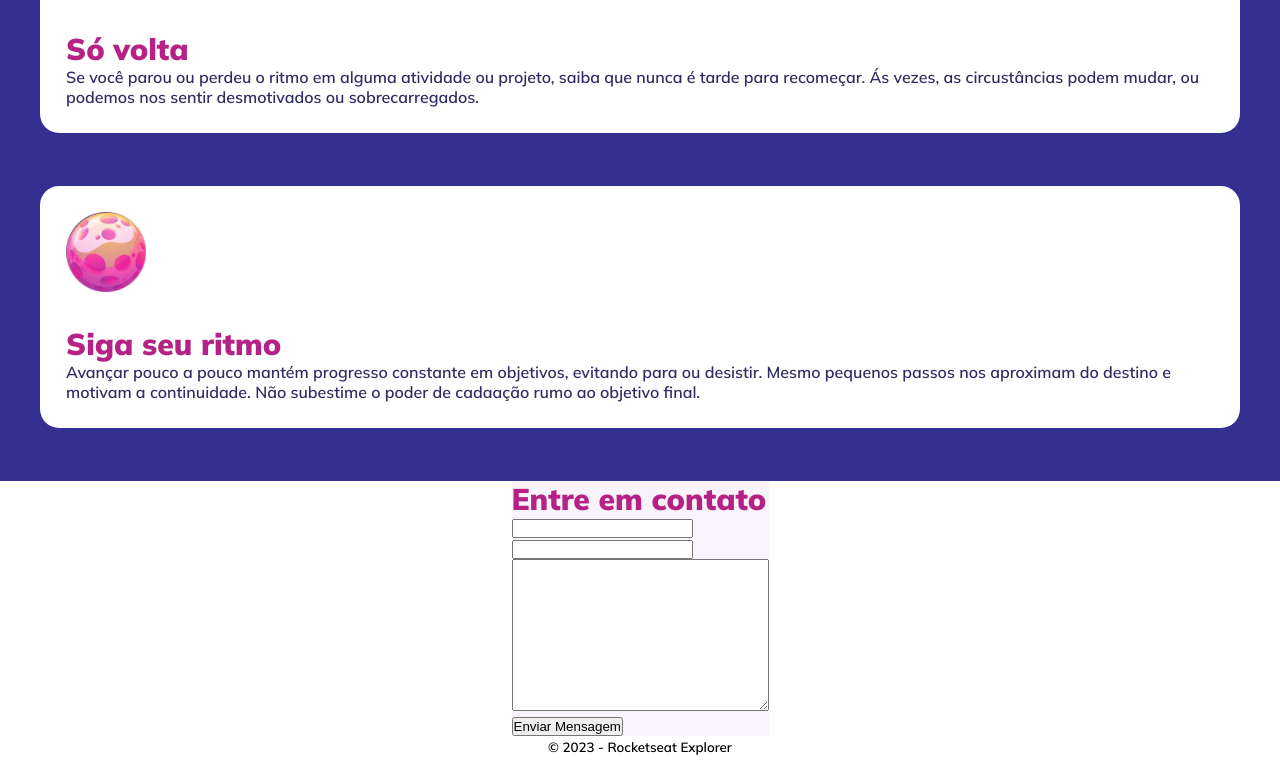
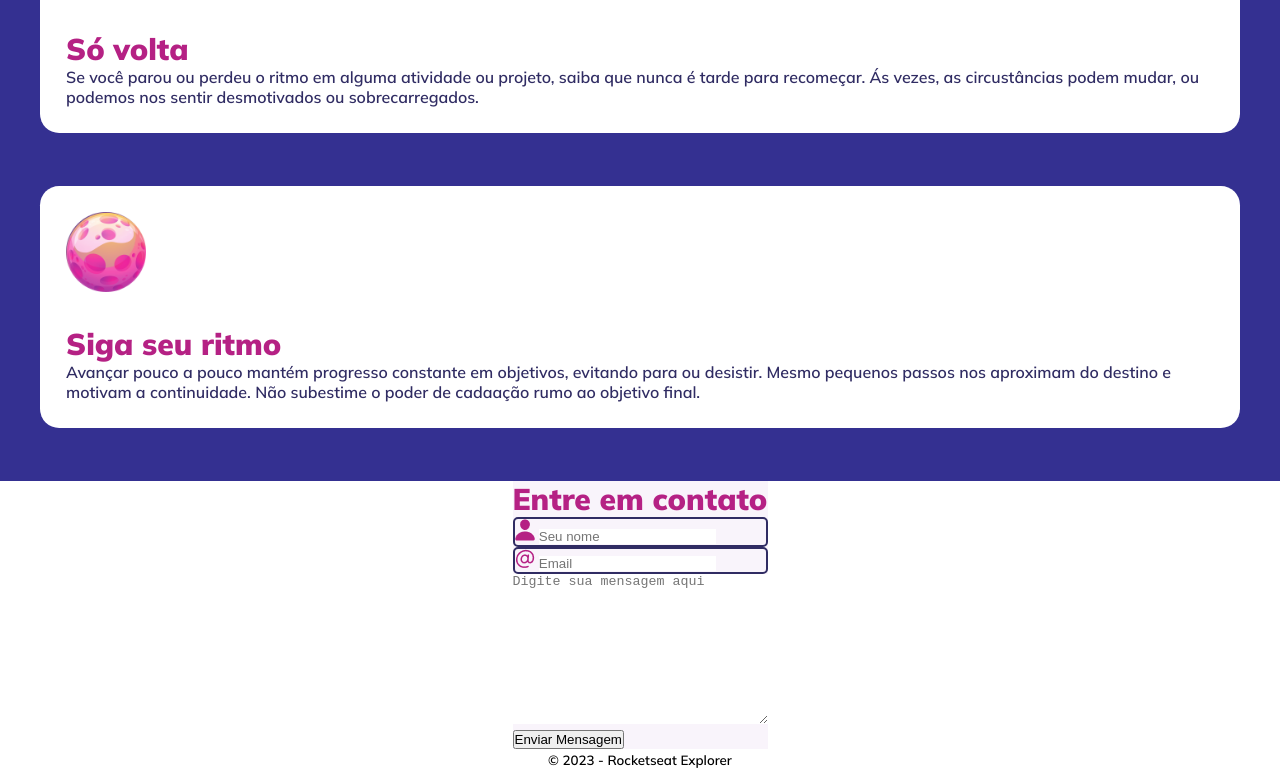
Before and after one commit to saulocatunda/Explorer, a plain HTML site: page stage4/intensive/explorerSemLimites/index.html in a window 1280 px wide. Shown: the part 1125-1894 px from the top of the page. Drawn offline with Linux system fonts and the light colour scheme.

Commit message:
style.contentContact

```diff
--- a/stage4/intensive/explorerSemLimites/index.html
+++ b/stage4/intensive/explorerSemLimites/index.html
@@ -75,11 +75,13 @@
       <section class="contact-section">
         <h1>Entre em contato</h1>
         <div class="userNameContact">
-          <input type="text" name="nameUser" id="nameUser" />
+          <img src="content/Vector.png" alt="icone de pessoa">
+          <input type="text" name="nameUser" id="nameUser" placeholder="Seu nome"/>
           <label for="nameUser"></label>
         </div>
         <div class="userEmailContact">
-          <input type="email" name="emailUser" id="emailUser" />
+          <img src="content/Vector (1).png" alt="Icone de Email">
+          <input type="email" name="emailUser" id="emailUser" placeholder="Email"/>
           <label for="emailUser"></label>
         </div>
         <div class="userMessageContact">
@@ -88,6 +90,7 @@
             id="textUser"
             cols="30"
             rows="10"
+            placeholder="Digite sua mensagem aqui"
           ></textarea>
         </div>
         <div class="buttonSubmit">
--- a/stage4/intensive/explorerSemLimites/style.css
+++ b/stage4/intensive/explorerSemLimites/style.css
@@ -81,3 +81,16 @@ main section.content-section article {
 main section.contact-section {
   background-color: var(--background-color);
 }
+
+main section.contact-section input,
+main section.contact-section textarea {
+  border: none;
+}
+
+main section .userNameContact, main section .userEmailContact {
+  border: .2rem var(--textColor2) solid;
+  border-radius: .5rem;
+}
+
+main section .userEmailContact {
+}
```
Also changed, not shown: stage4/intensive/explorerSemLimites/content/Vector (1).png (added), stage4/intensive/explorerSemLimites/content/Vector.png (added).
